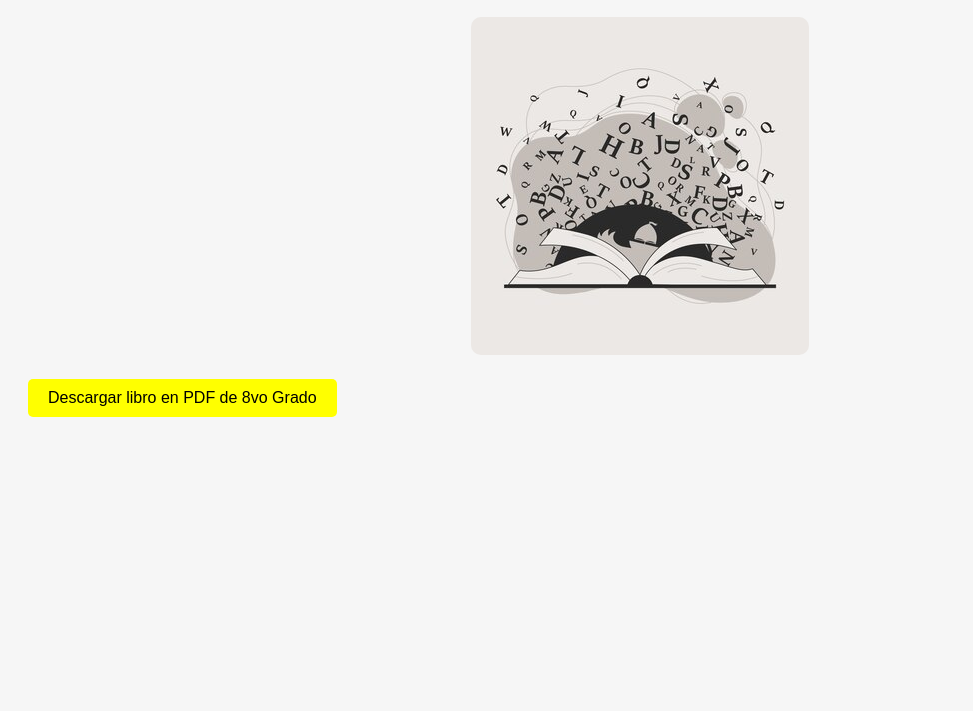
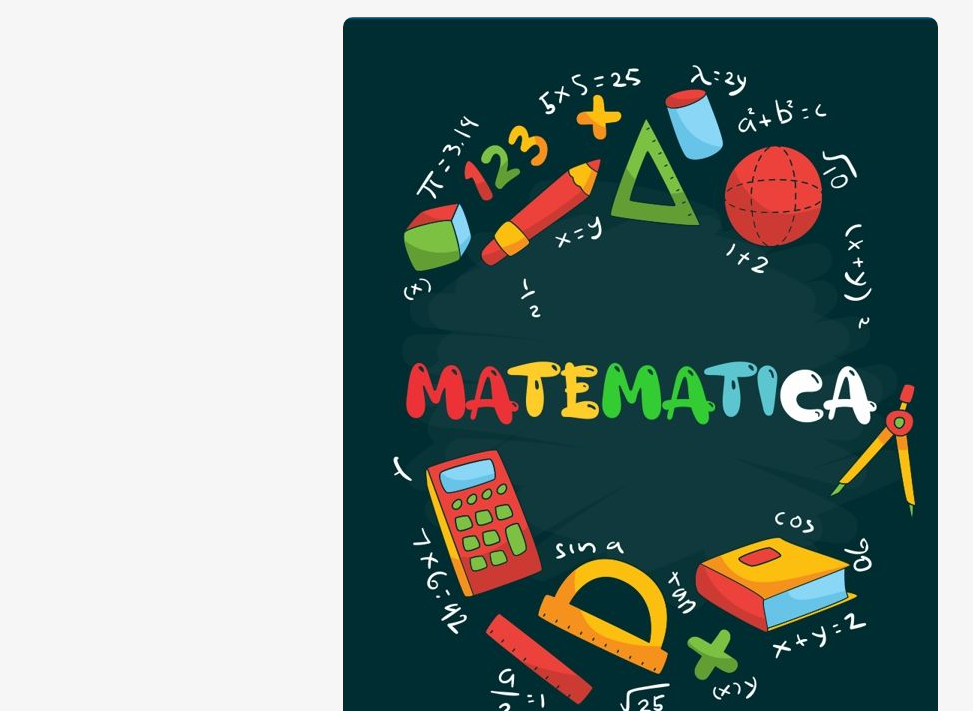
Before and after one commit to Yadexr/Yadexr.github.io, a plain HTML site: page lengua_literatura_8.html in a window 1280 px wide. Shown: the part 89-800 px from the top of the page, without its empty margins (0-973 px from the left). Drawn offline with Linux system fonts and the light colour scheme.

Commit message:
Initial commit

```diff
--- a/lengua_literatura_8.html
+++ b/lengua_literatura_8.html
@@ -10,7 +10,7 @@
     <h1>8vo grado</h1>
 
     <div class="image-container">
-        <img src="Lengua images.jpg" alt="Imagen de 7mo Grado">
+        <img src="matematicas image.jpg" alt="Imagen de 7mo Grado">
     </div>
 
     <div class="pdf-link">
```
